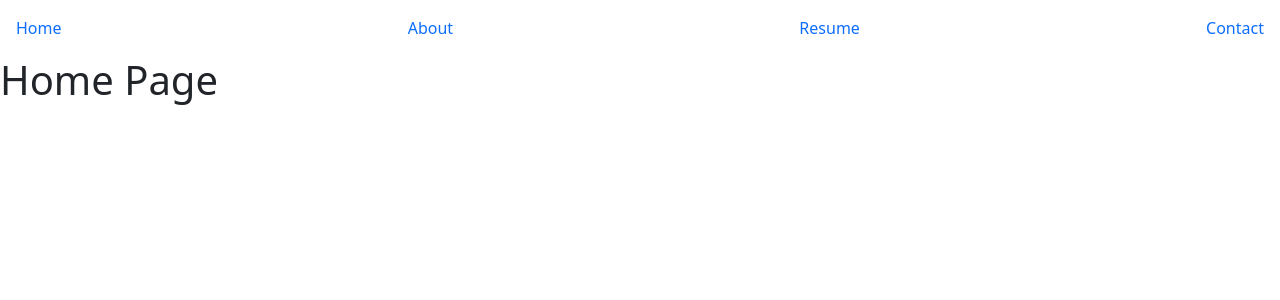
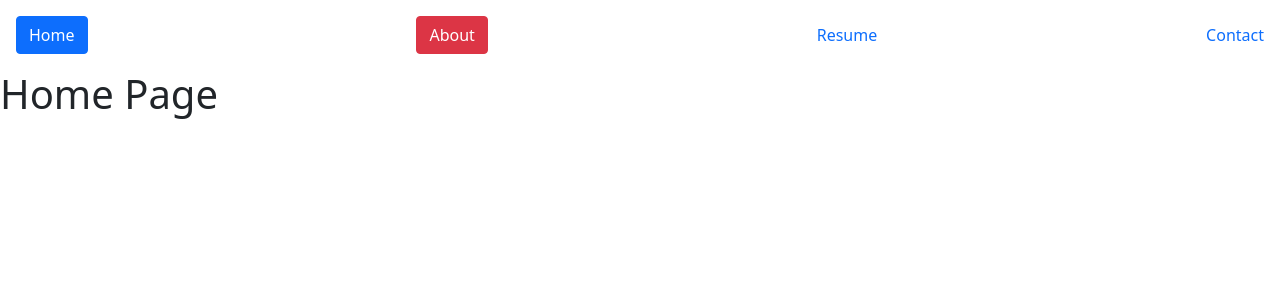
Before and after one commit to Rodrigo-Valencia/portfolio2.0, a React (Create React App) app: page / in a window 1280 px wide. Shown: the top 300 px of the page. Built offline with nearby package versions, Linux system fonts and the light colour scheme.

Commit message:
added helper js file

```diff
--- a/package.json
+++ b/package.json
@@ -8,6 +8,7 @@
     "@testing-library/user-event": "^13.5.0",
     "bootstrap": "^5.1.3",
     "react": "17.0.2",
+    "react-bootstrap": "^2.4.0",
     "react-dom": "17.0.2",
     "react-scripts": "5.0.1",
     "web-vitals": "^2.1.4"
--- a/src/components/NavBar.js
+++ b/src/components/NavBar.js
@@ -1,4 +1,5 @@
 import React from 'react';
+import Button from 'react-bootstrap/Button'
 
 // Here we are using object destructuring assignment to pluck off our variables from the props object
 // We assign them to their own variable names
@@ -13,7 +14,7 @@ function NavBar({ currentPage, handlePageChange }) {
           // If it is, we set the current page to 'nav-link-active', otherwise we set it to 'nav-link'
           className={currentPage === 'Home' ? 'nav-link active' : 'nav-link'}
         >
-          Home
+          <Button>Home</Button>
         </a>
       </li>
       <li className="nav-item">
@@ -23,7 +24,7 @@ function NavBar({ currentPage, handlePageChange }) {
           // Check to see if the currentPage is `About`, and if so we use the active link class from bootstrap. Otherwise, we set it to a normal nav-link
           className={currentPage === 'About' ? 'nav-link active' : 'nav-link'}
         >
-          About
+          <Button variant='danger'>About</Button>
         </a>
       </li>
       <li className="nav-item">
```
Also changed, not shown: src/utils/helpers.js (added, +12 -0 lines), 1 other file (tests, documents, lock files or other folders).
